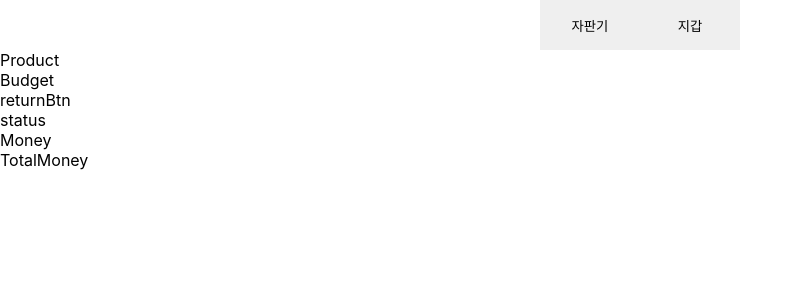
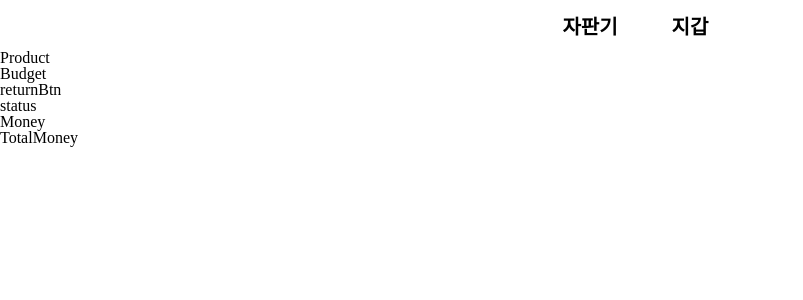
Before and after one commit to codesquad-members-2022/fe-vm, a React (Create React App) app in the folder vending-machine/: page / in a window 1280 px wide. Shown: the top 300 px of the page, without its empty margins (0-803 px from the left). Built offline with nearby package versions, Linux system fonts and the light colour scheme.

Commit message:
Style : 스타일링에 필요한 라이브러리다운로드, globalStyle, theme 지정
styled-reset, polished 설치
style 폴더 생성, GloblaStyles.js, theme.js 추가

```diff
--- a/vending-machine/package.json
+++ b/vending-machine/package.json
@@ -6,11 +6,13 @@
     "@testing-library/jest-dom": "^5.16.4",
     "@testing-library/react": "^13.2.0",
     "@testing-library/user-event": "^13.5.0",
+    "polished": "^4.2.2",
     "react": "^18.1.0",
     "react-dom": "^18.1.0",
     "react-router-dom": "^6.3.0",
     "react-scripts": "5.0.1",
     "styled-components": "^5.3.5",
+    "styled-reset": "^4.3.4",
     "web-vitals": "^2.1.4"
   },
   "scripts": {
--- a/vending-machine/src/App.js
+++ b/vending-machine/src/App.js
@@ -1,14 +1,18 @@
+import { ThemeProvider } from "styled-components";
 import Nav from "./components/Nav";
 import VendingMachine from "./components/VendingMachine";
 import Wallet from "./components/Wallet";
+import GlobalStyles from "./style/Globalstyles";
+import theme from "./style/theme";
 
 function App() {
   return (
-    <div className="App">
+    <ThemeProvider theme={theme}>
+      <GlobalStyles></GlobalStyles>
       <Nav></Nav>
       <VendingMachine></VendingMachine>
       <Wallet></Wallet>
-    </div>
+    </ThemeProvider>
   );
 }
 
--- a/vending-machine/src/components/Nav.js
+++ b/vending-machine/src/components/Nav.js
@@ -18,6 +18,9 @@ const VendingMachineBtn = styled.button`
   width: 100px;
   height: 50px;
   border: none;
+  background: none;
+  font-weight: bold;
+  font-size: 20px;
 `;
 const WalletBtn = styled(VendingMachineBtn)``;
 export default Nav;
--- /dev/null
+++ b/vending-machine/src/style/Globalstyles.js
@@ -0,0 +1,13 @@
+import { createGlobalStyle } from "styled-components";
+import reset from "styled-reset";
+
+const GlobalStyles = createGlobalStyle`
+    ${reset}
+    button {
+        background: none;
+        border:none;
+}
+
+`;
+
+export default GlobalStyles;
--- /dev/null
+++ b/vending-machine/src/style/theme.js
@@ -0,0 +1,14 @@
+import { darken, lighten } from "polished";
+
+const theme = {
+  colors: {
+    blue: "#228be6",
+    gray: "#495057",
+    lightBlue: `${lighten(0.1, "#228be6")}`,
+    darkBlue: `${darken(0.1, "#228be6")}`,
+    lightGray: `${lighten(0.1, "#495057")}`,
+    darkGray: `${darken(0.1, "#495057")}`,
+  },
+};
+
+export default theme;
```
Also changed, not shown: 1 other file (tests, documents, lock files or other folders).
